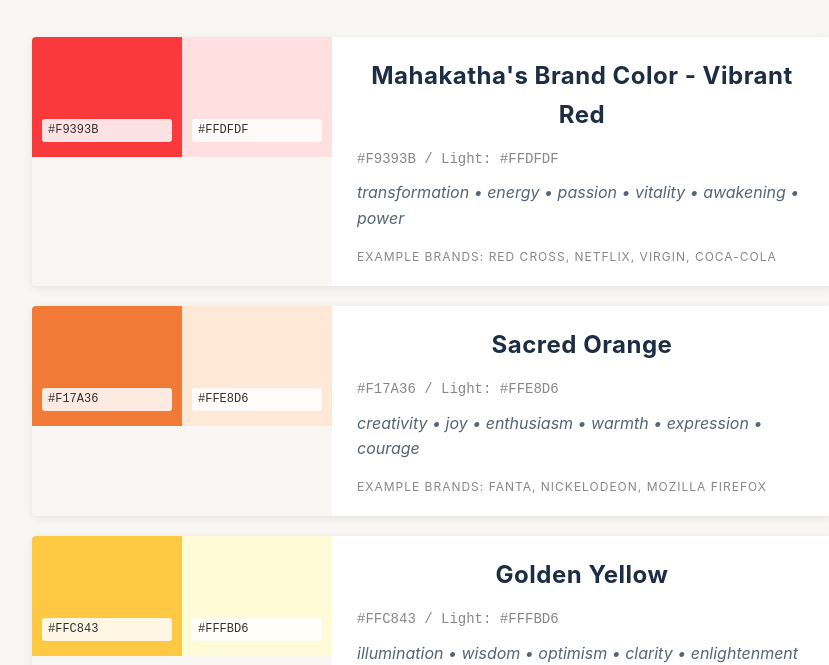
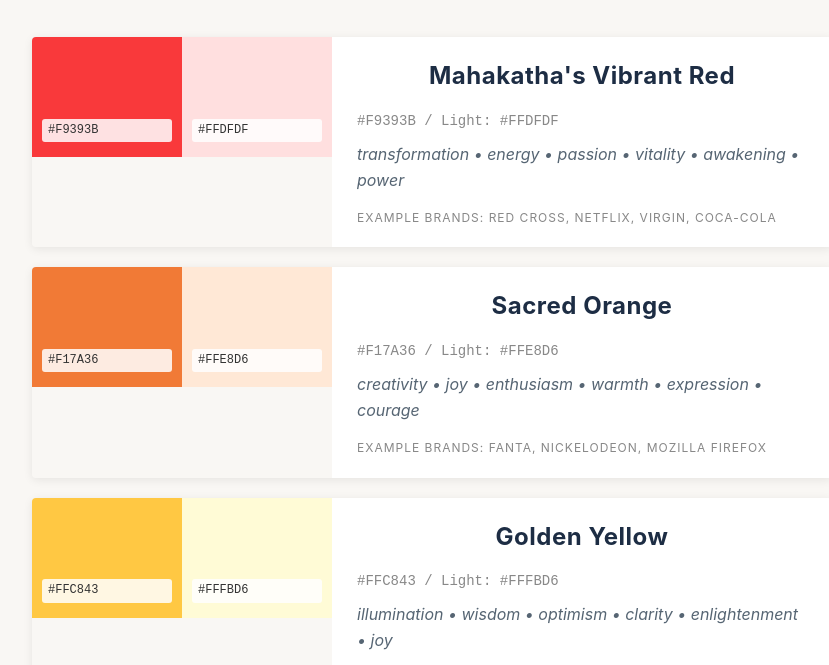
Before and after one commit to mahakatha/brandcolor, a plain HTML site: page index.html in a window 1280 px wide. Shown: the part 141-806 px from the top of the page, without its empty margins (208-1037 px from the left). Drawn offline with Linux system fonts and the light colour scheme.

Commit message:
Update index.html changed to Mahakaths Red

```diff
--- a/index.html
+++ b/index.html
@@ -309,7 +309,7 @@
           </div>
         </div>
         <div class="color-info">
-          <h2 class="color-name">Mahakatha's Brand Color - Vibrant Red</h2>
+          <h2 class="color-name">Mahakatha's Vibrant Red</h2>
           <p class="hex-display">#F9393B / Light: #FFDFDF</p>
           <p class="color-emotions">transformation • energy • passion • vitality • awakening • power</p>
           <div class="color-examples">EXAMPLE BRANDS: RED CROSS, NETFLIX, VIRGIN, COCA-COLA</div>
```
